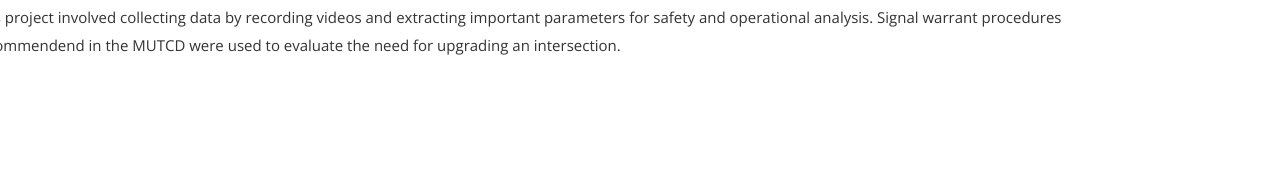
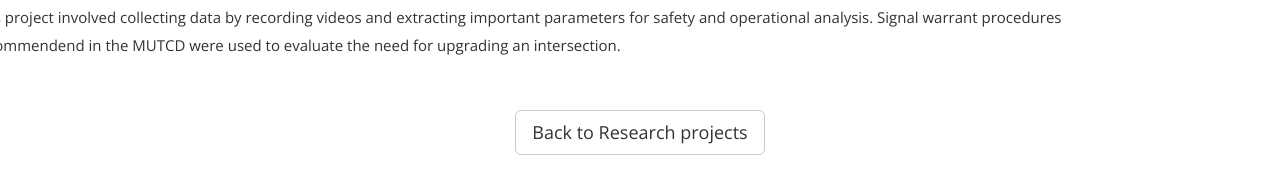
Before and after one commit to ekidando/Emma, a Jekyll site: the page built from analytics.html, in a window 1280 px wide. Shown: the part 1634-1827 px from the top of the page. Built offline with Jekyll 4.4.1, drawn with Linux system fonts in a browser that asks for light colours; nearby versions of some CDN libraries; some web fonts are replaced; before the commit the page ends 1703 px from its top, so only the background shows below that.

Commit message:
Update analytics.html

```diff
--- a/analytics.html
+++ b/analytics.html
@@ -151,3 +151,22 @@ published: true
       </div>
   </div>
 </section>
+
+<br>
+<br>
+<section id="intro">
+<div class="container">
+    <div class="row">
+      <div class="col-md-12">
+        <div align="center" class="footer-manu">
+          <ul>
+        <a href="{{ site.baseurl }}/research" class="btn btn-default btn-lg" role="button">Back to Research projects</a>
+
+          </ul>
+        </div>
+       </div>
+    </div>
+  </div>
+  </section>
+<br>
+<br>
```
